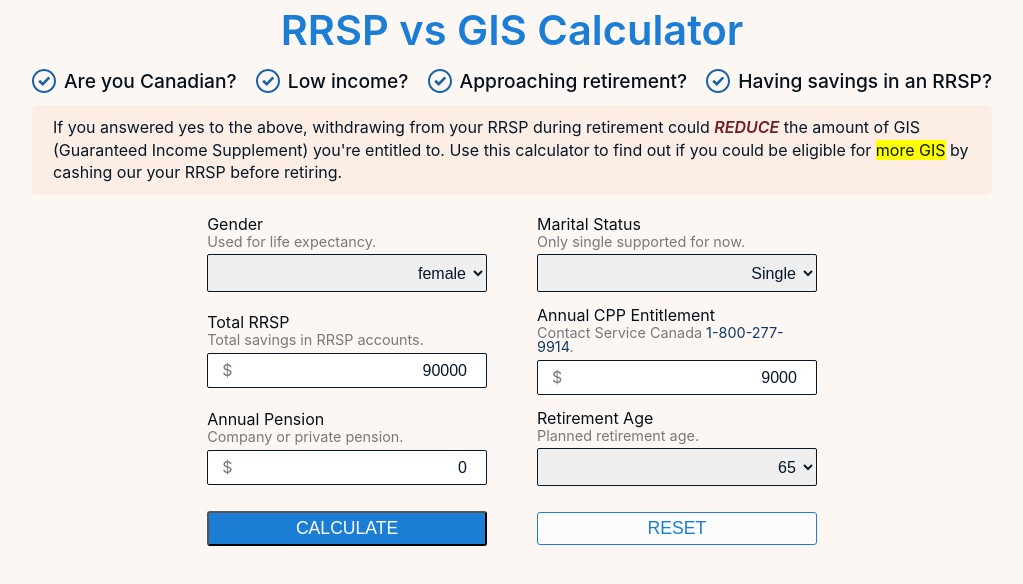
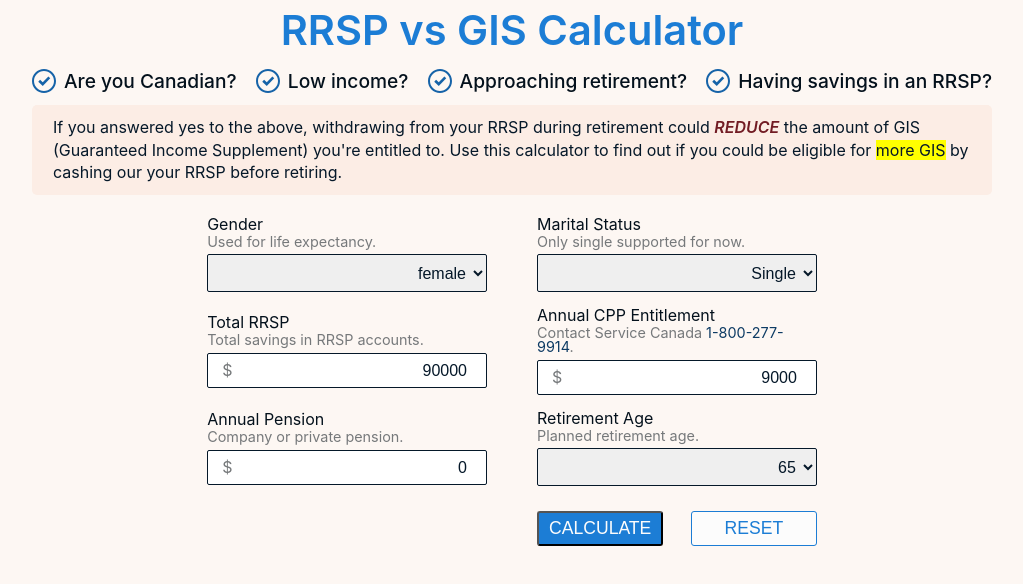
Before and after one commit to danielabar/can-rrsp-cashout, a React (Create React App) app: page / in a window 1280 px wide. Shown: the top 584 px of the page, without its empty margins (128-1151 px from the left). Built offline with nearby package versions, Linux system fonts and the light colour scheme.

Commit message:
[#12] fix button placement

```diff
--- a/src/components/data-entry/data-entry.css
+++ b/src/components/data-entry/data-entry.css
@@ -57,40 +57,44 @@ select.data-entry--select {
   margin-top: 3px;
 }
 
+.data-entry--button-container {
+  display: flex;
+  grid-column-start: 2;
+  justify-content: space-between;
+}
+
 .data-entry--hint-link {
   color: var(--brand-darken-21);
   text-decoration: none;
 }
 
-.data-entry-submit {
+.data-entry--button {
   border-radius: 3px;
-  background-color: var(--brand);
-  color: var(--white);
   cursor: pointer;
   font-size: 1.1rem;
   margin-top: 10px;
   padding: 5px 10px;
   text-transform: uppercase;
+  width: 45%;
 }
 
-/* TODO: extract common button styles */
-.data-entry--secondary {
-  border: 1px solid var(--brand);
-  border-radius: 3px;
-  background-color: var(--white);
-  color: var(--brand);
-  cursor: pointer;
-  font-size: 1.1rem;
-  margin-top: 10px;
-  padding: 5px 10px;
-  text-transform: uppercase;
+.data-entry--primary {
+  background-color: var(--brand);
+  color: var(--white);
 }
 
-.data-entry-submit:hover {
+.data-entry--secondary {
+  background-color: var(--white);
+  border: 1px solid var(--brand);
+  color: var(--brand);
+}
+
+.data-entry--primary:hover {
   background-color: var(--brand-darken-3);
 }
 
-.data-entry-submit:focus,
+.data-entry--primary:focus,
+.data-entry--secondary:focus,
 .data-entry-input:focus {
   outline-color: var(--brand-opposite);
 }
--- a/src/components/data-entry/data-entry.js
+++ b/src/components/data-entry/data-entry.js
@@ -178,16 +178,21 @@ class DataEntry extends Component {
             </select>
           </label>
 
-          <button type="submit" className="data-entry-submit">
+          <div className="data-entry--button-container">
+            <button
+              type="submit"
+              className="data-entry--button data-entry--primary"
+            >
               Calculate
             </button>
             <button
               type="button"
               onClick={this.reset}
-            className="data-entry--secondary"
+              className="data-entry--button data-entry--secondary"
             >
               Reset
             </button>
+          </div>
         </form>
       </div>
     );
```
Lines whose indentation alone changed are shown as unchanged.
